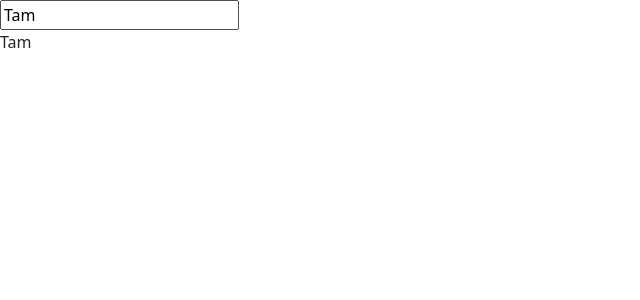
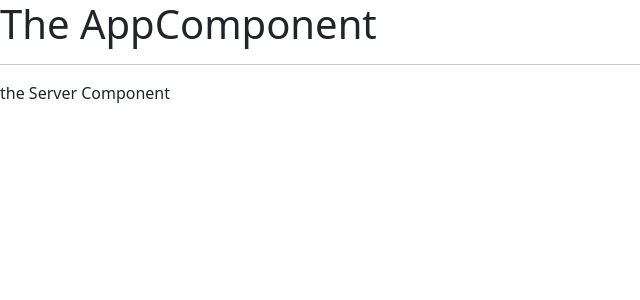
Before and after one commit to Khangithub/shop-saleman, an Angular app: page / in a window 1280 px wide. Shown: the top 300 px of the page, without its empty margins (0-640 px from the left). Built offline with nearby package versions, Linux system fonts and the light colour scheme.

Commit message:
create component

```diff
--- a/src/app/app.component.html
+++ b/src/app/app.component.html
@@ -1,2 +1,3 @@
-<input type="text" [(ngModel)]="name">
-<p>{{ name }}</p>
+<h1>The AppComponent</h1>
+<hr>
+<app-server></app-server>
--- a/src/app/app.module.ts
+++ b/src/app/app.module.ts
@@ -1,3 +1,4 @@
+import { ServerComponent } from './server/server.component';
 import { BrowserModule } from '@angular/platform-browser';
 import { NgModule } from '@angular/core';
 import { FormsModule } from '@angular/forms';
@@ -5,7 +6,8 @@
 
 @NgModule({
   declarations: [
-    AppComponent
+    AppComponent,
+    ServerComponent
   ],
   imports: [
     BrowserModule,
--- /dev/null
+++ b/src/app/server/server.component.html
@@ -0,0 +1 @@
+<p>the Server Component</p>
```
Also changed, not shown: src/app/server/server.component.ts (added, +7 -0 lines).
